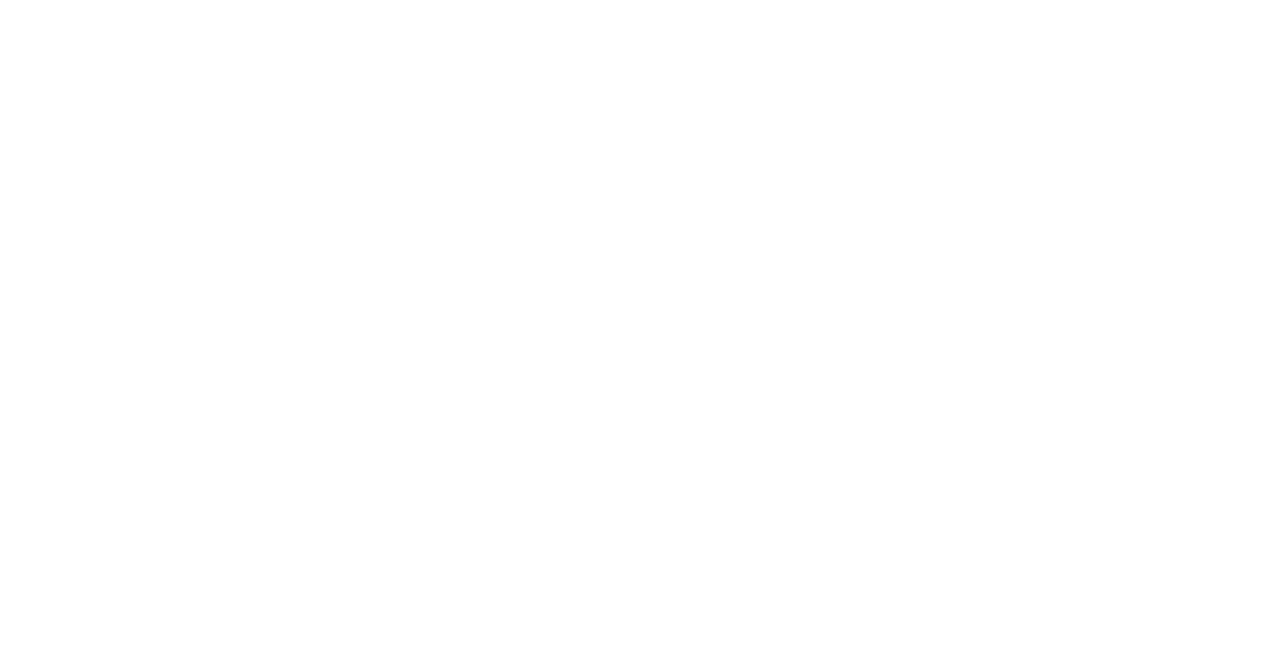
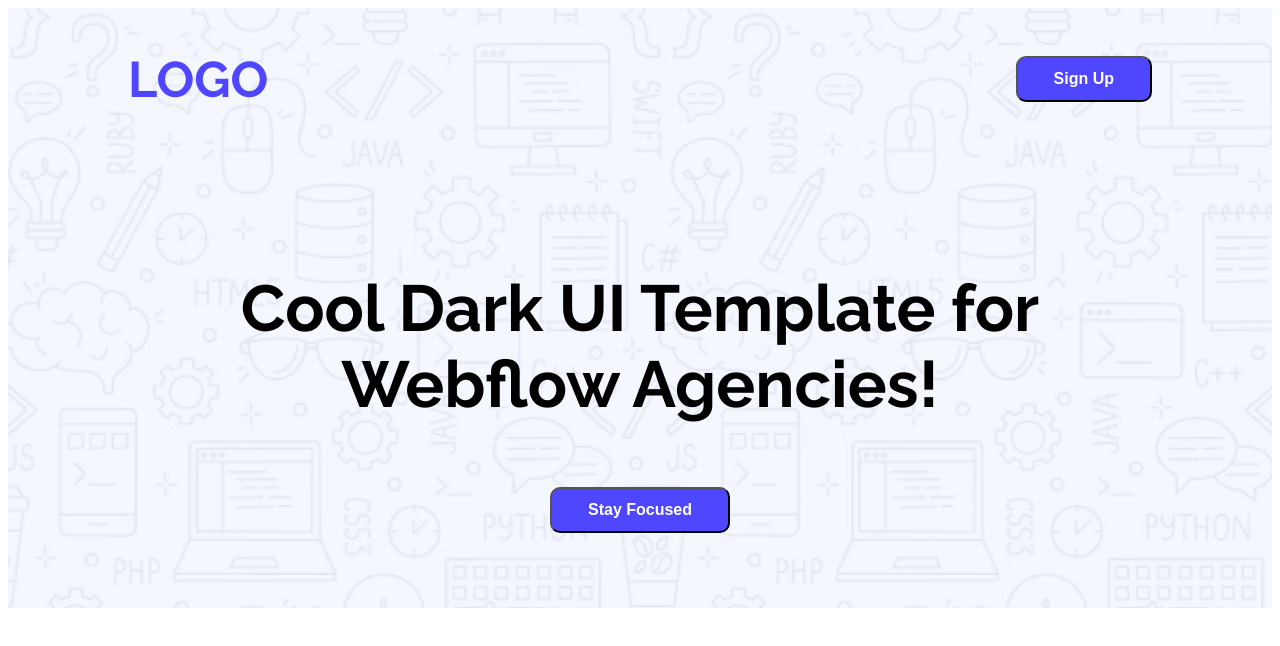
Before and after one commit to ahamedhr4D/Assignment-landing-launchpad, a plain HTML site: page index.html in a window 1280 px wide. Drawn offline with Linux system fonts and the light colour scheme.

Commit message:
complete header section

```diff
--- a/index.html
+++ b/index.html
@@ -1,13 +1,37 @@
 <!DOCTYPE html>
 <html lang="en">
+
 <head>
     <meta charset="UTF-8">
     <meta name="viewport" content="width=device-width, initial-scale=1.0">
     <title>Document</title>
+    <link rel="preconnect" href="https://fonts.googleapis.com">
+    <link rel="preconnect" href="https://fonts.gstatic.com" crossorigin>
+    <link href="https://fonts.googleapis.com/css2?family=Raleway:ital,wght@0,100..900;1,100..900&display=swap"
+        rel="stylesheet">
+    <link rel="stylesheet" href="styles/styles.css">
 </head>
-<body>
+
+<body class="raleway-normal">
     <header>
-
+        <nav>
+            <div class="nav1">
+                <div>
+                    <h1>LOGO</h1>
+                </div>
+                <div>
+                    <button class="btn-pr">Sign Up</button>
+                </div>
+            </div>
+            <div class="nav2">
+                <div>
+                    <p>Cool Dark UI Template for <br>Webflow Agencies!</p>
+                </div>
+                <div>
+                    <button class="btn-pr">Stay Focused</button>
+                </div>
+            </div>
+        </nav>
     </header>
     <main>
 
@@ -16,4 +40,5 @@
 
     </footer>
 </body>
+
 </html>
--- /dev/null
+++ b/styles/styles.css
@@ -0,0 +1,43 @@
+.raleway-normal {
+    font-family: "Raleway", sans-serif;
+    font-optical-sizing: auto;
+    font-style: normal;
+}
+
+/* nav styles */
+nav {
+    background-image: url(../Assets/Hero-bg.png);
+    background-size: cover;
+    width: 100%;
+    height: 600px;
+
+}
+
+.nav1 {
+    display: flex;
+    justify-content: space-between;
+    align-items: center;
+    margin: 0 120px;
+}
+.nav2{
+    text-align: center;
+    margin-top: 120px;
+}
+.nav2 p{
+    font-size:65px ;
+    font-weight: bold;
+}
+.btn-pr{
+    font-size: 16px;
+    font-weight: bold;
+    padding: 12px 36px;
+    background-color:#4E47FF;
+    border-radius: 10px;
+    color:#FFFFFF ;
+
+}
+.nav1 h1{
+    font-size: 50px;
+   font-weight: bolder;
+   color: #4E47FF;
+}
```
